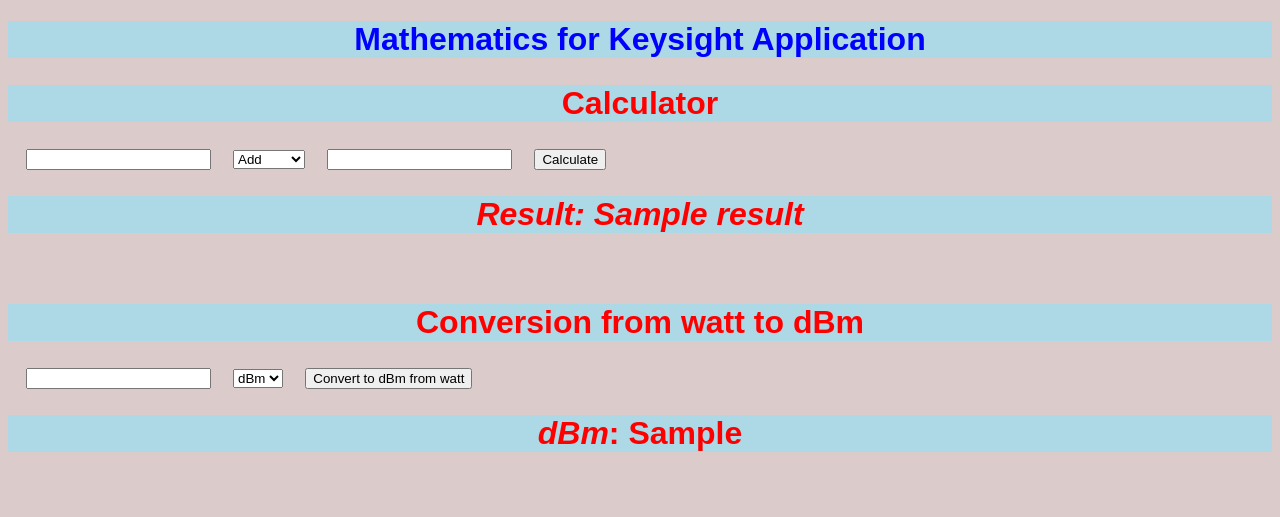
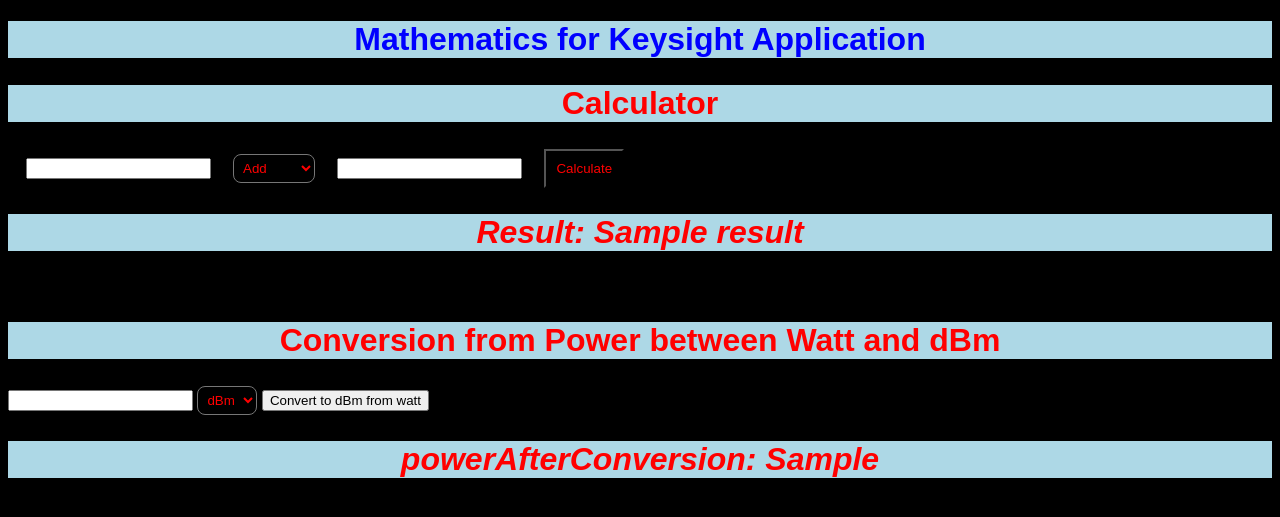
Before and after one commit to VIVSHAW24/Calculator-with-Python, a Flask app: template templates/home.html in a window 1280 px wide. Shown: the top 517 px of the page. Run offline with Flask 3, Linux system fonts and the light colour scheme; the template is opened without the code that fills it: most values are stand-ins (such as "Sample title", 1, 10 or a date in 2020).

Commit message:
1.Added dBm to watt conversion 2. Added some colour and look design of buttons

```diff
--- a/app.py
+++ b/app.py
@@ -23,6 +23,11 @@ def watt_to_dbm(watt):
     dbm = 10 * math.log10(watt * 1000)
     return dbm
 
+def dBm_to_watt(dBm):
+    import math
+    watt = 10 ** (dBm / 10) / 1000
+    return watt
+
 @app.route('/')
 def home():
     return render_template('home.html')
@@ -46,17 +51,17 @@ def calculate():
 
     return render_template('home.html', result=result)
 
+
 @app.route('/conversion', methods=['POST'])
 def conversion():
+    power = float(request.form['power'])
     operation = request.form['operation']
-    wattpower = float(request.form['wattpower'])
+    if operation == 'dBm':
+        powerAfterConversion = watt_to_dbm(power)
+    else:
+        powerAfterConversion = dBm_to_watt(power)
+    return render_template('home.html', dBm=powerAfterConversion, result=True, selected_operation=operation)
 
-    if operation == 'dBm':
-        result3 = watt_to_dbm(wattpower)
-    else:
-        result3 = 'Invalid operation'
-
-    return render_template('home.html', dBm=result3)
 
 if __name__ == '__main__':
     app.run(debug=True)
--- a/static/styles.css
+++ b/static/styles.css
@@ -9,7 +9,7 @@ h1 {
 body {
     margin-top: 0px;
     margin-bottom: 0px;
-    background-color: rgb(219, 203, 203);
+    background-color: black;
     font-family: Arial, sans-serif;
 }
 
@@ -19,3 +19,10 @@ h2 {
     font-size: 2em;
     background-color: lightblue;
 }
+
+select {
+    color: red;
+    background-color: black;
+    border-radius: 8px;
+    padding: 5px;
+}
--- a/templates/home.html
+++ b/templates/home.html
@@ -10,15 +10,15 @@
 <div>
     <h2><b>Calculator</b></h2>
     <form action="/calculate" method="post">
-            <input type="number" name="num1" required>
-            <select name="operation">
-                <option value="add">Add</option>
-                <option value="subtract">Subtract</option>
-                <option value="multiply">Multiply</option>
-                <option value="divide">Divide</option>
+            <input type="number" name="num1" step="any" required>
+            <select name="operation" id="operation">
+                <option value="add"><b>Add</b></option>
+                <option value="subtract"><b>Subtract</b></option>
+                <option value="multiply"><b>Multiply</b></option>
+                <option value="divide"><b>Divide</b></option>
             </select>
-            <input type="number" name="num2" required>
-            <button type="submit">Calculate</button>
+            <input type="number" name="num2" step="any" required>
+            <button type="submit" style="color: red; background-color: black; padding: 10px;">Calculate</button>
         </form>
 
     {% if result is not none %}
@@ -28,18 +28,36 @@
 </div>
 <br>
 <div>
-    <h2><b>Conversion from watt to dBm</b></h2>
+    <h2><b>Conversion from Power between Watt and dBm</b></h2>
     <form action="/conversion" method="post">
-            <input type="number" name="wattpower" required>
-            <select name="operation">
-                <option value="dBm">dBm</option>
-            </select>
-            <button type="submit">Convert to dBm from watt</button>
-        </form>
+        <input type="number" name="power" step="any" required>
+        <select name="operation" id="operation">
+            <option value="dBm">dBm</option>
+            <option value="Watt">Watt</option>
+          </select>
+        <button type="submit" id="convertBtn">Convert to dBm from watt</button>
+    </form>
 
-    {% if result is not none %}
-        <h2><i>dBm</i>: {{ dBm }}</h2>
-    {% endif %}
+    <script>
+        const selectElement = document.getElementById('operation');
+        const buttonElement = document.getElementById('convertBtn');
+
+        selectElement.addEventListener('change', function () {
+            if (this.value === 'dBm') {
+                buttonElement.textContent = 'Convert to dBm from watt';
+            } else if (this.value === 'watt') {
+                buttonElement.textContent = 'Convert to watt from dBm';
+            }
+        });
+    </script>
+
+    <h2>
+         <i>
+            {% if result is not none %}
+            powerAfterConversion: {{ dBm }}
+            {% endif %}
+        </i>
+    </h2>
 </div>
 
 </body>
```
